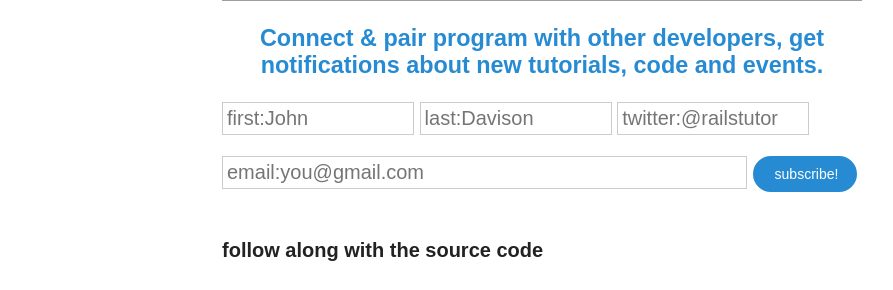
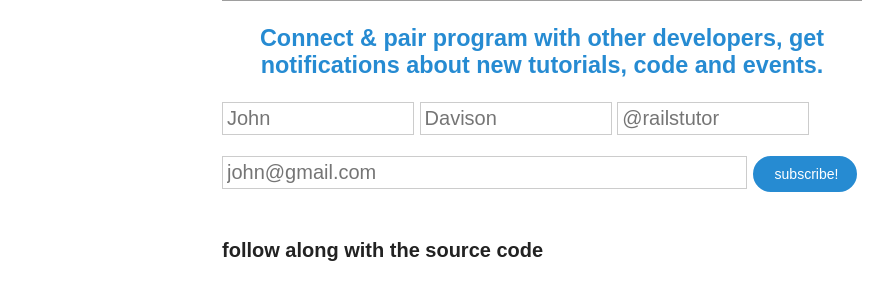
Before and after one commit to jcdavison/rubyonrailstutor.github.io, a Jekyll site: the page built from 2014-03-13-blog-challenge.md, in a window 1280 px wide. Shown: the part 608-898 px from the top of the page, without its empty margins (128-1021 px from the left). Built offline with Jekyll 4.4.1, drawn with Linux system fonts in a browser that asks for light colours; nearby versions of some CDN libraries; comment, search, counter and statistics services are not loaded; grey boxes are pictures that could not be loaded.

Commit message:
update call to action

```diff
--- a/_includes/calltoaction.html
+++ b/_includes/calltoaction.html
@@ -4,19 +4,19 @@
 <span class="calltoaction">
   <p>
     <div class="personal">
-      <input type="text" class="firstName" placeholder="first:John">
+      <input type="text" class="firstName" placeholder="John">
     </div>
     <div class="personal">
-      <input type="text" class="lastName" placeholder="last:Davison">
+      <input type="text" class="lastName" placeholder="Davison">
     </div>
     <div class="personal">
-      <input type="text" class="twitterHandle" placeholder="twitter:@railstutor">
+      <input type="text" class="twitterHandle" placeholder="@railstutor">
     </div>
   </p>
 
   <p>
     <div class="email">
-      <input type="text" class="studentEmail" placeholder="email:you@gmail.com">
+      <input type="text" class="studentEmail" placeholder="john@gmail.com">
     </div>
     <div class="subscribe btn pointer" class="subscribe">
       subscribe!
```
